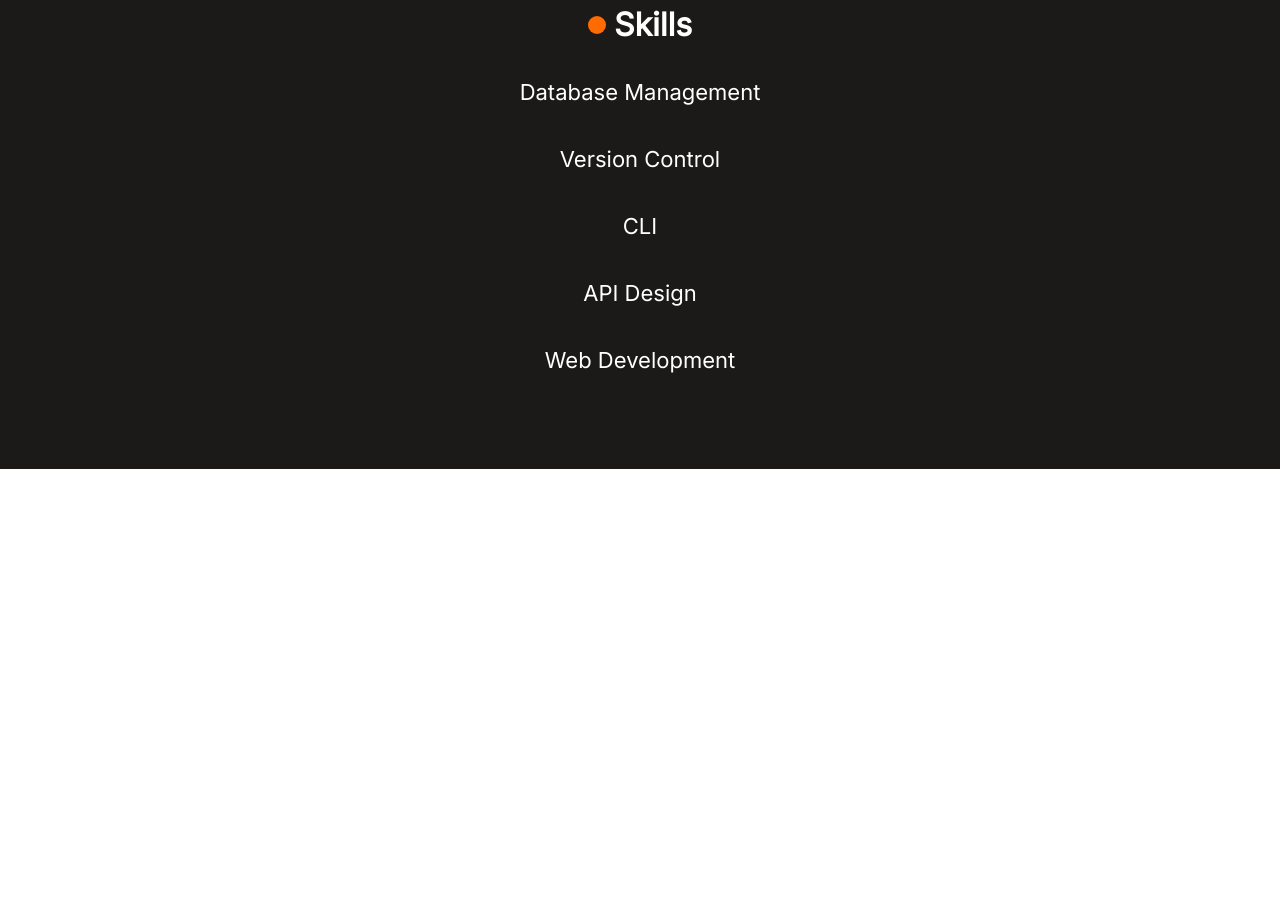
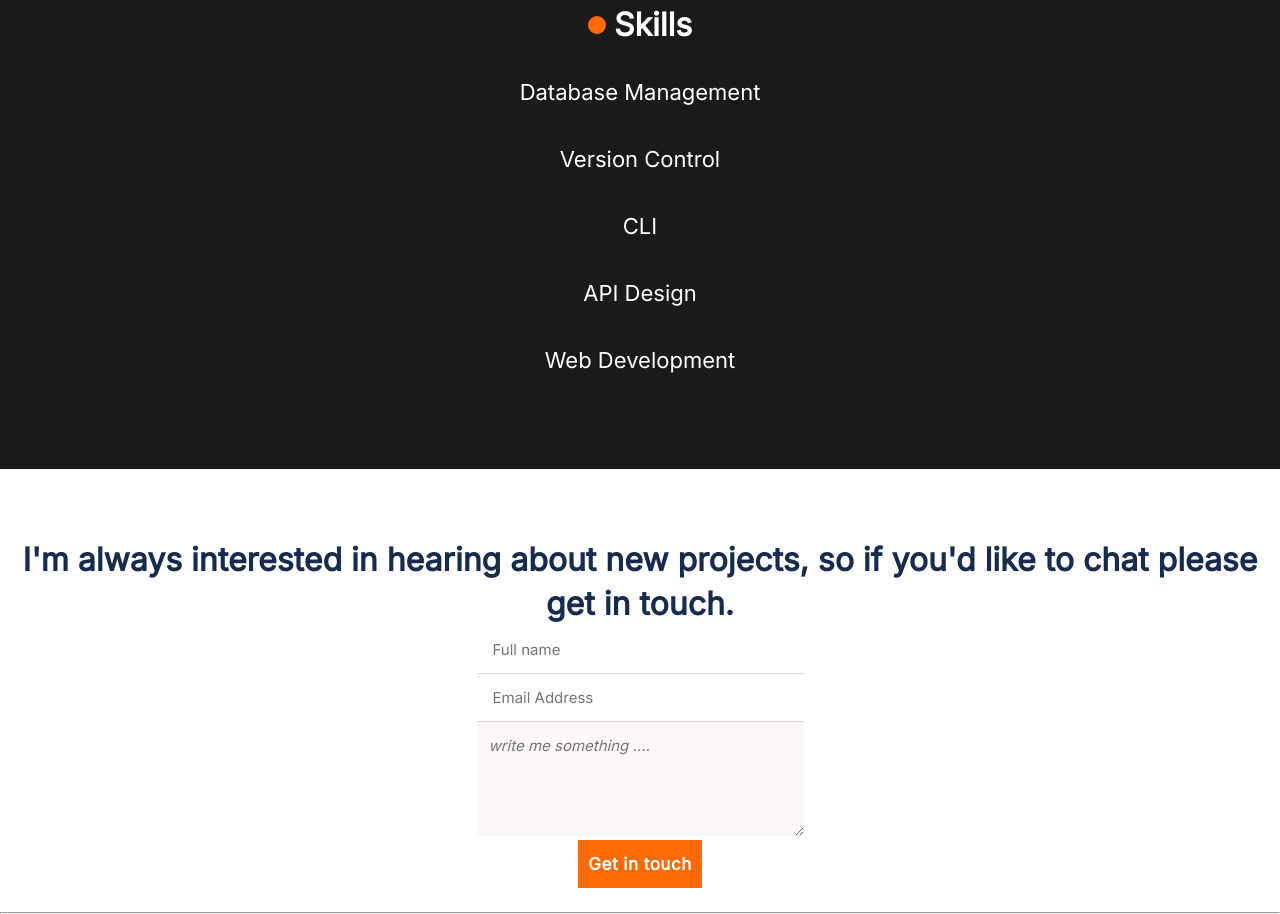
Before and after one commit to clin2on3mun/PortfolioProject, a plain HTML site: page index.html in a window 1280 px wide. Shown: the part 5506-6420 px from the top of the page. Before the commit the page ends 5975 px from the top, so only its background shows below. Drawn offline with Linux system fonts and the light colour scheme.

Commit message:
Add changes to the html and css file

```diff
--- a/index.html
+++ b/index.html
@@ -61,7 +61,7 @@
                            <li><button class="view-button">See project</button></li>
                         </ul>
                     </section>
-                    </section>
+                </section>
                 <section id="card-section">
                     <section class="post">
                         <section class="card-contents">
@@ -211,7 +211,23 @@
             </section>
 
         </article>
+        <article id="contact-form">
+          <section class="contact-flex">
+            <h2 class="contact-title">I'm always interested in hearing about new projects, so if you'd like to chat please get in touch.</h2>
+            <form action="" method="post">
+                <ul class="contact-inputs">
+                    <li><input type="text" placeholder="Full name" name="full name"></li>
+                    <li><input type="email" placeholder="Email Address" name="email"></li>
+                    <li><textarea placeholder="write me something ...."></textarea></li>
+                    <li class="form-button"><button class="view-button">Get in touch</button></li>
+                </ul>
+                </form>
+            </section>
+        </article>
+            <hr>
+        <footer>
 
+        </footer>
         </main>
      </body>
 </html>
--- a/styles.css
+++ b/styles.css
@@ -432,3 +432,64 @@ ul {
   text-align: center;
   color: #fff;
 }
+
+.contact-flex {
+  display:flex;
+  flex-direction: column;
+  /* justify-content: center; */
+  align-items:center;
+}
+
+.contact-title {
+  text-align: center;
+  padding-top: 4.313rem;
+  font-family: 'Inter';
+  font-style: normal;
+  font-weight: 700;
+  font-size: 32px;
+  line-height: 44px;
+  color:#172B4D;
+
+}
+
+input {
+  width: 327px;
+  height: 48px;
+  padding:1rem;
+  border-style: none;
+  border-bottom:1px solid #DBD8D7;
+  font-family: 'Inter', sans-serif;
+  font-size: 15px;
+  font-weight: 400;
+  line-height: 24px;
+  letter-spacing: 0em;
+  text-align: left;
+
+}
+
+textarea {
+  width:20.438rem;
+  height:7.125rem;
+  background: #FBF8F7;
+  padding:12px;
+  border-style: none;
+  font-family: 'Inter';
+  font-size: 15px;
+  font-style: italic;
+  font-weight: 400;
+  line-height: 24px;
+  letter-spacing: 0em;
+  text-align: left;
+
+}
+.form-button {
+  display:flex;
+  justify-content: center;
+}
+
+.socialmedia-footer {
+  padding:1.563rem;
+  display: flex;
+  justify-content: center;
+  gap:1.375rem;
+}
```
